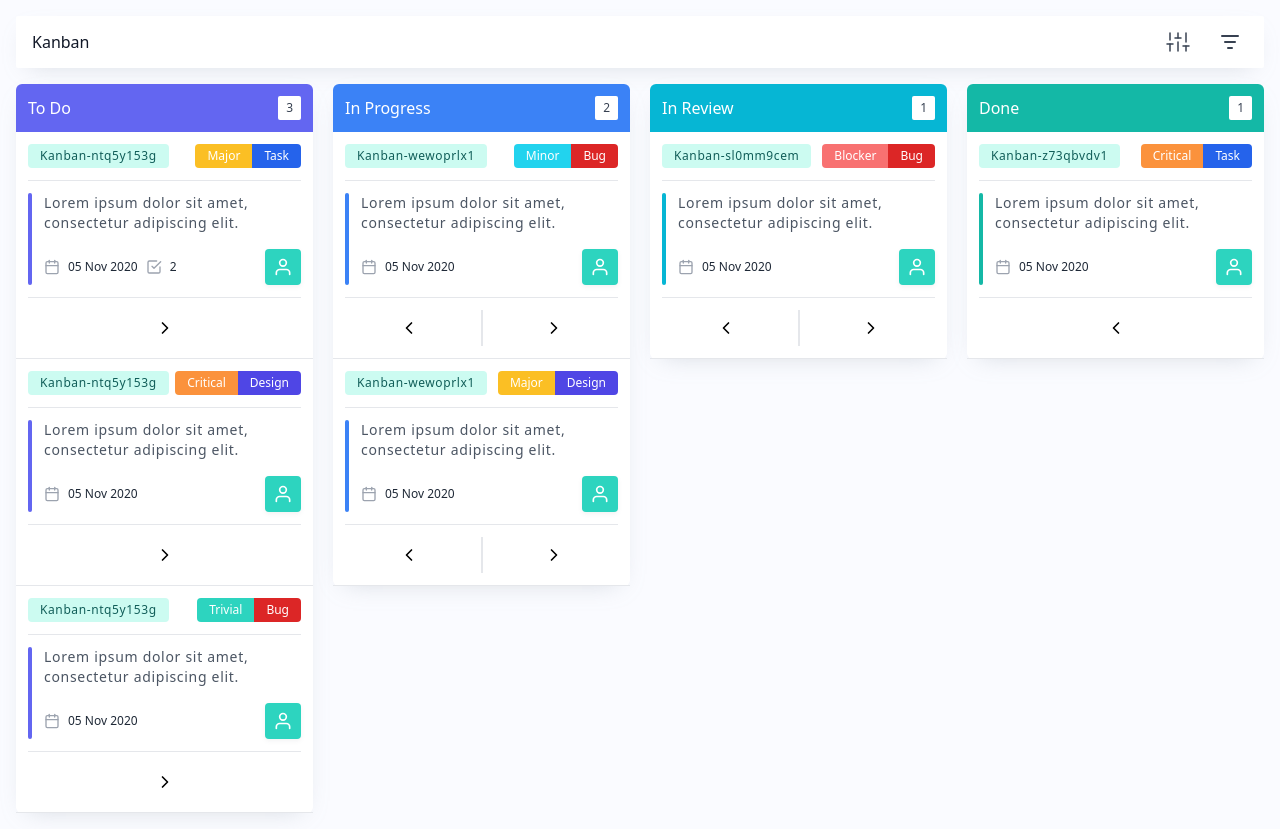
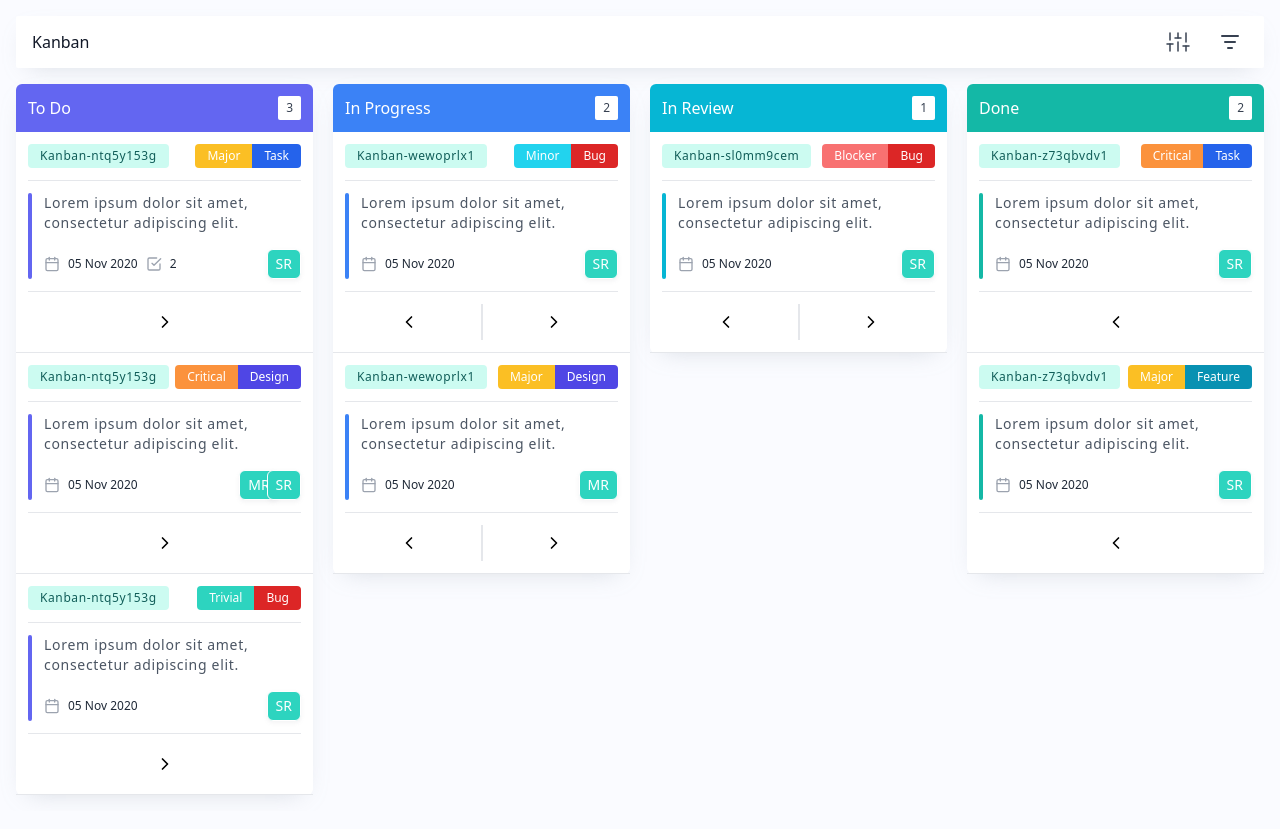
Before and after one commit to stephanrusu/learn-vue-ts, a Vue app: page /kanban in a window 1280 px wide. Built offline with nearby package versions, Linux system fonts and the light colour scheme.

Commit message:
Add users to tasks

```diff
--- a/src/components/auth/ForgotPassword.vue
+++ b/src/components/auth/ForgotPassword.vue
@@ -1,6 +1,6 @@
 <template>
-  <div class="flex flex-col">
-    <div class="font-bold text-lg my-8 px-4 text-gray-700 tracking-wide">Forgot your password</div>
+  <div class="flex flex-col h-full">
+    <div class="font-medium text-xl mb-8 mt-auto px-4 text-gray-800">Forgot your password</div>
     <div class="px-4">
       <div class="mb-4">
         <label for="email" class="text-sm font-medium text-gray-500">Email address</label>
@@ -20,7 +20,7 @@
         </button>
       </div>
     </div>
-    <div class="bg-gray-50 p-4 border-t flex">
+    <div class="bg-gray-50 p-4 border-t flex mt-auto">
       <div class="text-sm text-gray-600 mr-2">Already have an account?</div>
       <router-link :to="{ name: 'sign-in' }" class="text-sm text-indigo-600 font-medium tracking-wide hover:underline">
         Sign in
--- a/src/components/auth/ResetPassword.vue
+++ b/src/components/auth/ResetPassword.vue
@@ -1,6 +1,6 @@
 <template>
-  <div class="flex flex-col">
-    <div class="font-bold text-lg my-8 px-4 text-gray-700 tracking-wide">Reset your password</div>
+  <div class="flex flex-col h-full">
+    <div class="font-medium text-xl mb-8 mt-auto px-4 text-gray-800">Reset your password</div>
     <div class="px-4">
       <div class="mb-4">
         <label for="password" class="text-sm font-medium text-gray-500">New password</label>
@@ -29,7 +29,7 @@
         </button>
       </div>
     </div>
-    <div class="bg-gray-50 p-4 border-t flex">
+    <div class="bg-gray-50 p-4 border-t flex mt-auto">
       <div class="text-sm text-gray-600 mr-2">Already have an account?</div>
       <router-link :to="{ name: 'sign-in' }" class="text-sm text-indigo-600 font-medium tracking-wide hover:underline">
         Sign in
--- a/src/components/auth/SignIn.vue
+++ b/src/components/auth/SignIn.vue
@@ -1,6 +1,6 @@
 <template>
-  <div class="flex flex-col">
-    <div class="font-bold text-lg my-8 px-4 text-gray-700 tracking-wide">Sign in to your account</div>
+  <div class="flex flex-col h-full">
+    <div class="font-medium text-xl mb-8 mt-auto px-4 text-gray-800">Sign in to your account</div>
     <div class="px-4">
       <div class="mb-4">
         <label for="email" class="text-sm font-medium text-gray-500">Email address </label>
@@ -32,7 +32,7 @@
         </router-link>
       </div>
     </div>
-    <div class="bg-gray-50 p-4 border-t flex">
+    <div class="bg-gray-50 p-4 border-t flex mt-auto">
       <div class="text-sm text-gray-600 mr-2">Don't have an account ?</div>
       <router-link :to="{ name: 'sign-up' }" class="text-sm text-indigo-600 font-medium tracking-wide hover:underline">
         Sign up
--- a/src/components/auth/SignUp.vue
+++ b/src/components/auth/SignUp.vue
@@ -1,6 +1,6 @@
 <template>
-  <div class="flex flex-col">
-    <div class="font-bold text-lg my-8 px-4 text-gray-700 tracking-wide">Create a new account</div>
+  <div class="flex flex-col h-full">
+    <div class="font-medium text-xl mb-8 mt-auto px-4 text-gray-800">Create a new account</div>
     <div class="px-4">
       <div class="mb-4">
         <label for="name" class="block text-sm font-medium text-gray-500">Name</label>
@@ -47,7 +47,7 @@
         </button>
       </div>
     </div>
-    <div class="bg-gray-50 p-4 border-t flex">
+    <div class="bg-gray-50 p-4 border-t flex mt-auto">
       <div class="text-sm text-gray-600 mr-2">Already have an account?</div>
       <router-link :to="{ name: 'sign-in' }" class="text-sm text-indigo-600 font-medium tracking-wide hover:underline">
         Sign in
--- a/src/components/kanban/KanbanCard.vue
+++ b/src/components/kanban/KanbanCard.vue
@@ -85,22 +85,16 @@
               <div class="ml-2 text-gray-800 font-medium">{{ taskCard.comments.length }}</div>
             </div>
           </div>
-          <div class="bg-teal-400 p-2 rounded shadow-small">
-            <svg
-              xmlns="http://www.w3.org/2000/svg"
-              width="24"
-              height="24"
-              viewBox="0 0 24 24"
-              fill="none"
-              stroke="currentColor"
-              stroke-width="2"
-              stroke-linecap="round"
-              stroke-linejoin="round"
-              class="feather feather-user stroke-current text-white stroke-2 w-5 h-5"
+          <div class="flex flex-row">
+            <div
+              v-for="(user, index) in taskCard.assigned"
+              :key="index"
+              :class="`bg-teal-400 hover:z-10 flex items-center justify-center rounded-md shadow-small px-2 py-1 text-sm text-white font-medium text-center border border-white ${
+                index > 0 ? '-ml-3' : ''
+              }`"
             >
-              <path d="M20 21v-2a4 4 0 0 0-4-4H8a4 4 0 0 0-4 4v2"></path>
-              <circle cx="12" cy="7" r="4"></circle>
-            </svg>
+              {{ user }}
+            </div>
           </div>
         </div>
       </div>
--- a/src/components/kanban/task/KanbanTaskDisplay.vue
+++ b/src/components/kanban/task/KanbanTaskDisplay.vue
@@ -55,22 +55,16 @@
                 {{ task.date | taskDate }}
               </div>
             </div>
-            <div class="bg-teal-400 p-2 rounded shadow-small">
-              <svg
-                xmlns="http://www.w3.org/2000/svg"
-                width="24"
-                height="24"
-                viewBox="0 0 24 24"
-                fill="none"
-                stroke="currentColor"
-                stroke-width="2"
-                stroke-linecap="round"
-                stroke-linejoin="round"
-                class="feather feather-user stroke-current text-white stroke-2 w-5 h-5"
+            <div class="flex flex-row">
+              <div
+                v-for="(user, index) in task.assigned"
+                :key="index"
+                :class="`bg-teal-400 hover:z-10 flex items-center justify-center rounded-md shadow-small px-2 py-1 text-sm text-white font-medium text-center border border-white ${
+                  index > 0 ? '-ml-3' : ''
+                }`"
               >
-                <path d="M20 21v-2a4 4 0 0 0-4-4H8a4 4 0 0 0-4 4v2"></path>
-                <circle cx="12" cy="7" r="4"></circle>
-              </svg>
+                {{ user }}
+              </div>
             </div>
           </div>
           <div class="py-4 text-sm text-gray-500">
--- a/src/constants/enums.js
+++ b/src/constants/enums.js
@@ -93,8 +93,8 @@ export const KanbanTypeFilter = {
     text: "Feature",
     key: "feature",
     background: {
-      color: "bg-green-600",
-      active: "bg-green-700",
+      color: "bg-cyan-600",
+      active: "bg-cyan-700",
     },
   },
 };
--- a/src/constants/initialKanban.js
+++ b/src/constants/initialKanban.js
@@ -14,6 +14,7 @@ const initialKanban = {
         "8lvzs23uf": {
           uid: "8lvzs23uf",
           date: 1604613600000,
+          assigned: ["SR"],
           title: "Lorem ipsum dolor sit amet, consectetur adipiscing elit.",
           type: KanbanTypeFilter.task,
           priority: KanbanPriorityFilter.major,
@@ -36,6 +37,7 @@ const initialKanban = {
         "8e8v16b0a": {
           uid: "8e8v16b0a",
           date: 1604613600000,
+          assigned: ["MR", "SR"],
           title: "Lorem ipsum dolor sit amet, consectetur adipiscing elit.",
           type: KanbanTypeFilter.design,
           priority: KanbanPriorityFilter.critical,
@@ -47,6 +49,7 @@ const initialKanban = {
         lud0xissi: {
           uid: "lud0xissi",
           date: 1604613600000,
+          assigned: ["SR"],
           title: "Lorem ipsum dolor sit amet, consectetur adipiscing elit.",
           type: KanbanTypeFilter.bug,
           priority: KanbanPriorityFilter.trivial,
@@ -65,6 +68,7 @@ const initialKanban = {
         "98t5ma5pg": {
           uid: "98t5ma5pg",
           date: 1604613600000,
+          assigned: ["SR"],
           title: "Lorem ipsum dolor sit amet, consectetur adipiscing elit.",
           type: KanbanTypeFilter.bug,
           priority: KanbanPriorityFilter.minor,
@@ -76,6 +80,7 @@ const initialKanban = {
         hc49m900w: {
           uid: "hc49m900w",
           date: 1604613600000,
+          assigned: ["MR"],
           title: "Lorem ipsum dolor sit amet, consectetur adipiscing elit.",
           type: KanbanTypeFilter.design,
           priority: KanbanPriorityFilter.major,
@@ -94,6 +99,7 @@ const initialKanban = {
         otvgpj19o: {
           uid: "otvgpj19o",
           date: 1604613600000,
+          assigned: ["SR"],
           title: "Lorem ipsum dolor sit amet, consectetur adipiscing elit.",
           type: KanbanTypeFilter.bug,
           priority: KanbanPriorityFilter.blocker,
@@ -112,9 +118,22 @@ const initialKanban = {
         boc7qorhc: {
           uid: "boc7qorhc",
           date: 1604613600000,
+          assigned: ["SR"],
           title: "Lorem ipsum dolor sit amet, consectetur adipiscing elit.",
           type: KanbanTypeFilter.task,
           priority: KanbanPriorityFilter.critical,
+          description:
+            "Caramels pudding jelly. Sweet wafer toffee halvah macaroon cake croissant gingerbread caramels. Bonbon gummies sesame snaps pudding bonbon powder. Sweet topping wafer. Gummi bears bonbon jelly jelly beans jujubes. Lemon drops topping muffin halvah bonbon icing chocolate cake toffee. Lemon drops bear claw tiramisu lemon drops tootsie roll ice cream cake.",
+          comments: [],
+          subTasks: [],
+        },
+        ewhp355qo: {
+          uid: "ewhp355qo",
+          date: 1604613600000,
+          assigned: ["SR"],
+          title: "Lorem ipsum dolor sit amet, consectetur adipiscing elit.",
+          type: KanbanTypeFilter.feature,
+          priority: KanbanPriorityFilter.major,
           description:
             "Caramels pudding jelly. Sweet wafer toffee halvah macaroon cake croissant gingerbread caramels. Bonbon gummies sesame snaps pudding bonbon powder. Sweet topping wafer. Gummi bears bonbon jelly jelly beans jujubes. Lemon drops topping muffin halvah bonbon icing chocolate cake toffee. Lemon drops bear claw tiramisu lemon drops tootsie roll ice cream cake.",
           comments: [],
--- a/src/router/index.js
+++ b/src/router/index.js
@@ -20,7 +20,6 @@ const routes = [
   },
   {
     path: "/auth",
-    name: "auth",
     component: Auth,
     children: [
       {
--- a/src/views/Auth.vue
+++ b/src/views/Auth.vue
@@ -1,6 +1,6 @@
 <template>
   <div class="font-sans h-screen flex items-center justify-center">
-    <div class="w-1/2 flex bg-white shadow-card">
+    <div class="w-1/2 flex bg-white shadow-card min-h-login">
       <div class="flex-1 max-w-1/3 bg-indigo-400 rounded-tl-md rounded-bl-md flex items-center justify-center">
         <svg
           xmlns="http://www.w3.org/2000/svg"
--- a/tailwind.config.js
+++ b/tailwind.config.js
@@ -522,6 +522,7 @@ module.exports = {
       0: "0px",
       full: "100%",
       screen: "100vh",
+      login: "35rem",
     },
     minWidth: {
       0: "0px",
@@ -917,7 +918,7 @@ module.exports = {
     whitespace: ["responsive"],
     width: ["responsive"],
     wordBreak: ["responsive"],
-    zIndex: ["responsive", "focus-within", "focus"],
+    zIndex: ["responsive", "focus-within", "focus", "hover"],
   },
   plugins: [require("./plugins/flex-basis"), require("@tailwindcss/forms")],
 };
```
